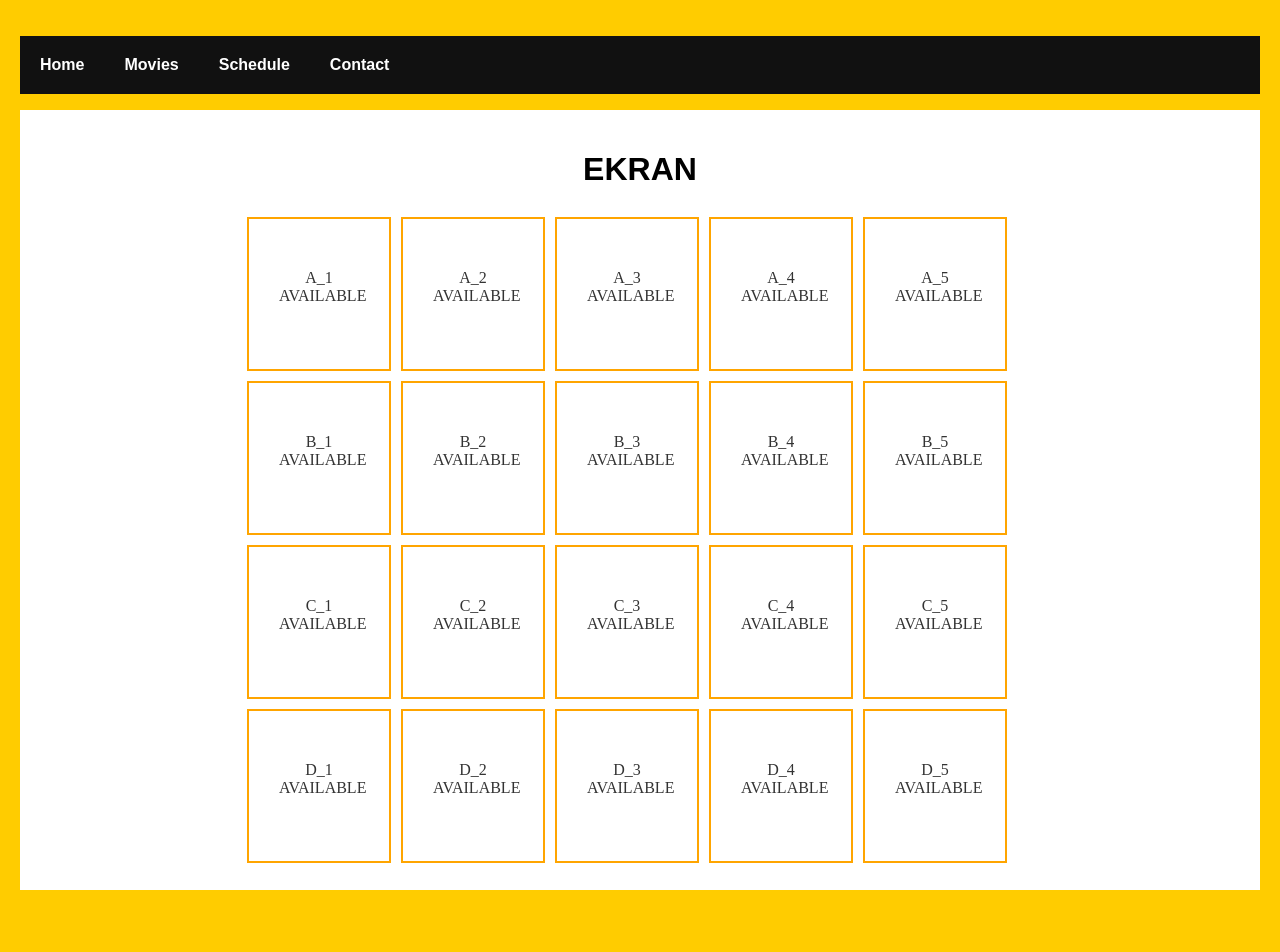
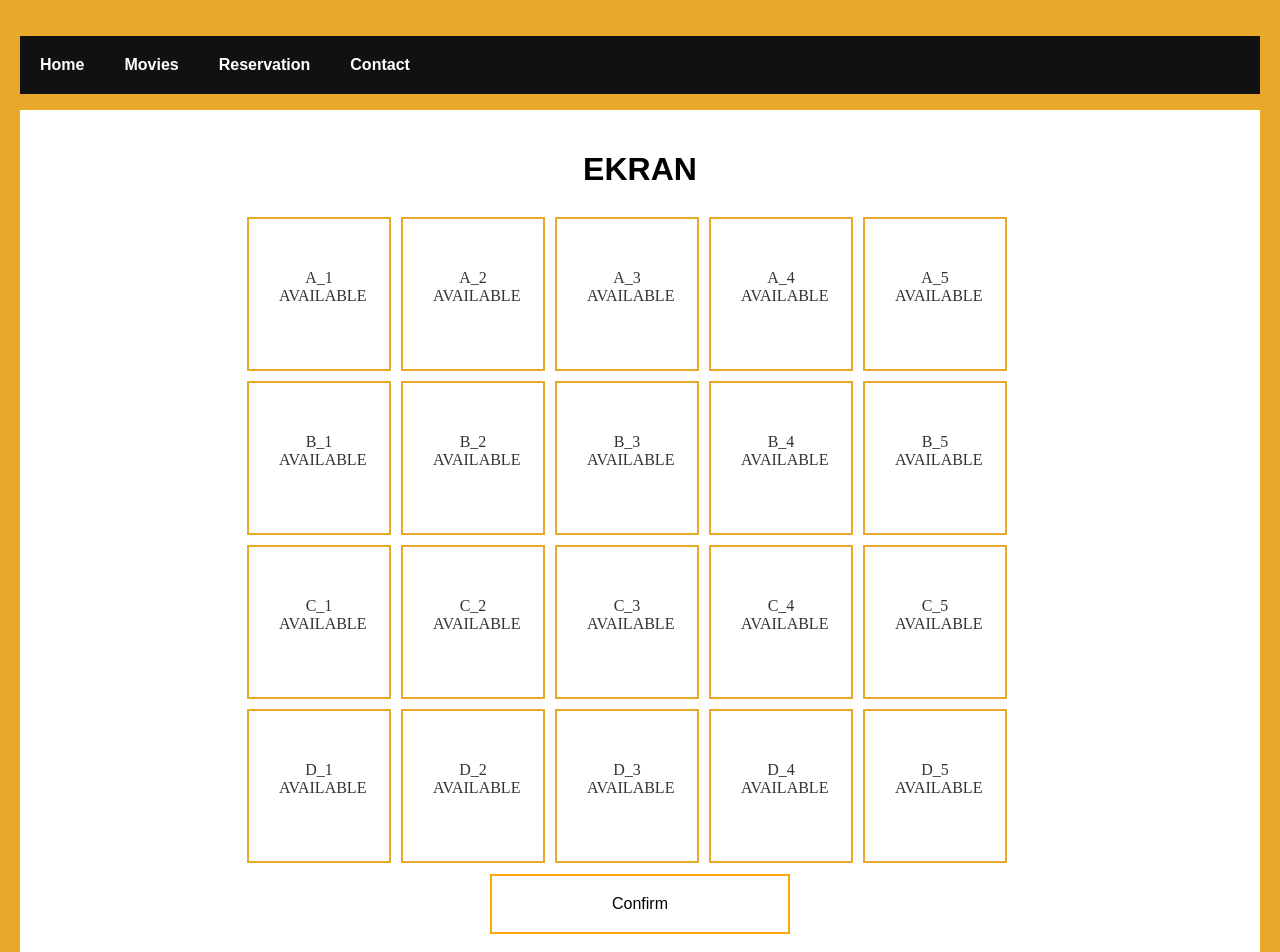
Before and after one commit to n3hrox/cinema_react, a React (Create React App) app: page /seats in a window 1280 px wide. Shown: the top 952 px of the page. Before the commit the page ends 910 px from the top, so only its background shows below. Built offline with nearby package versions, Linux system fonts and the light colour scheme; no server answers.

Commit message:
Reservation post functionality

```diff
--- a/public/index.html
+++ b/public/index.html
@@ -17,7 +17,7 @@
       work correctly both with client-side routing and a non-root public URL.
       Learn how to configure a non-root public URL by running `npm run build`.
     -->
-    <title>React App</title>
+    <title>Cinema React App</title>
   </head>
   <body>
     <noscript>
--- a/src/components/Header.js
+++ b/src/components/Header.js
@@ -7,7 +7,7 @@ const Header = () => (
        <ul className="header">
         <li><NavLink exact to='/'>Home</NavLink></li>
         <li><NavLink to='/movies'>Movies</NavLink></li>
-        <li><NavLink to='/schedule'>Schedule</NavLink></li>
+        <li><NavLink to='/reservation'>Reservation</NavLink></li>
         <li><NavLink to='/contact'>Contact</NavLink></li>
        </ul>
   </header>
--- a/src/components/Main.js
+++ b/src/components/Main.js
@@ -1,7 +1,7 @@
 import React from 'react'
 import { Switch, Route } from 'react-router-dom'
 import Home from './Home'
-import Schedule from './Schedule'
+import Reservation from './Reservation'
 import Contact from './Contact'
 import Movies from './Movies'
 import Seats from './Seats'
@@ -11,7 +11,7 @@ const Main = () => (
   <div className="content">
     <Switch>
       <Route exact path='/' component={Home}/>
-      <Route path='/schedule' component={Schedule}/>
+      <Route path='/reservation' component={Reservation}/>
       <Route path='/contact' component={Contact}/>
       <Route path='/movies' component={Movies}/>
       <Route path='/seats' component={Seats}/>
--- a/src/components/Movies.js
+++ b/src/components/Movies.js
@@ -1,5 +1,6 @@
 import React from 'react'
 import {withRouter} from 'react-router-dom';
+
 
 var url = 'http://localhost:5000/movies';
 
@@ -53,7 +54,7 @@ const PersonRow = (props) => {
         { props.data.name }
       </td>
     </tr>
-    <button onClick={() => props.history.push('/seats/?movie_id=' + props.data.id) }>
+    <button class='seatsButton' onClick={() => props.history.push('/seats/?movie_id=' + props.data.id) }>
       Select
     </button>
   </div>
--- /dev/null
+++ b/src/components/Reservation.js
@@ -0,0 +1,12 @@
+import React from 'react'
+
+const Reservation = () => (
+  <div>
+  <form action="handle_data" method="post">
+      <input type="text" name="projectFilepath"/>
+      <input type="submit" value="Submit"/>
+  </form>
+  </div>
+)
+
+export default Reservation
--- a/src/components/Schedule.js
+++ /dev/null
@@ -1,13 +0,0 @@
-import React from 'react'
-
-const Schedule = () => (
-  <div>
-    <ul>
-      <li>6/5 @ Evergreens</li>
-      <li>6/8 vs Kickers</li>
-      <li>6/14 @ United</li>
-    </ul>
-  </div>
-)
-
-export default Schedule
--- a/src/components/Seats.js
+++ b/src/components/Seats.js
@@ -75,7 +75,7 @@ class Seats extends React.Component {
   render() {
     let seats = this.state.details;
     return (
-      <div>
+      <div class='centered'>
         <h1>EKRAN</h1>
         <DrawGrid
           seat = { this.state.seat }
@@ -84,6 +84,15 @@ class Seats extends React.Component {
           reservedAPI = {this.state.seatReservedAPI}
           onClickData = { this.onClickData.bind(this) }
           />
+        <button class='seatsButton' onClick={
+            () => this.props.history.push(
+              '/reservation/?seats='+ this.state.seatReserved.filter(
+                x => this.state.seatReservedAPI.indexOf(x) < 0
+              )
+            )
+          }>
+             Confirm
+        </button>
       </div>
     )
   }
--- a/src/index.css
+++ b/src/index.css
@@ -1,6 +1,6 @@
 body {
   padding: 20px;
-  background: #FFCC00;
+  background: #e8a829;
   margin: 0;
 }
 h1, h2, p, ul, li {
@@ -41,3 +41,28 @@ ul.header li a {
 .active {
   background: #0099FF;
 }
+
+.seatsButton {
+  width: 300px;
+  height: 60px;
+  text-align: center;
+  margin: auto;
+  border: none;
+  background-color: white;
+  color: black;
+  border: 2px solid orange;
+  padding: 16px 32px;
+  text-align: center;
+  text-decoration: none;
+  display: inline-block;
+  font-size: 16px;
+  margin: 4px 2px;
+  -webkit-transition-duration: 0.4s; /* Safari */
+  transition-duration: 0.4s;
+  cursor: pointer;
+}
+
+.seatsButton:hover{
+  background-color: #e8a829;
+  color: white;
+}
--- a/src/styles/seats.css
+++ b/src/styles/seats.css
@@ -1,4 +1,7 @@
 h1 {
+  text-align: center;
+}
+.centered {
   text-align: center;
 }
 
@@ -11,7 +14,7 @@ h1 {
   width: 80px;
   height: 50px;
   padding: 50px 30px;
-  border: 2px solid orange;
+  border: 2px solid #e8a829;
   text-align: center;
   float: left;
   margin: 5px;
```
